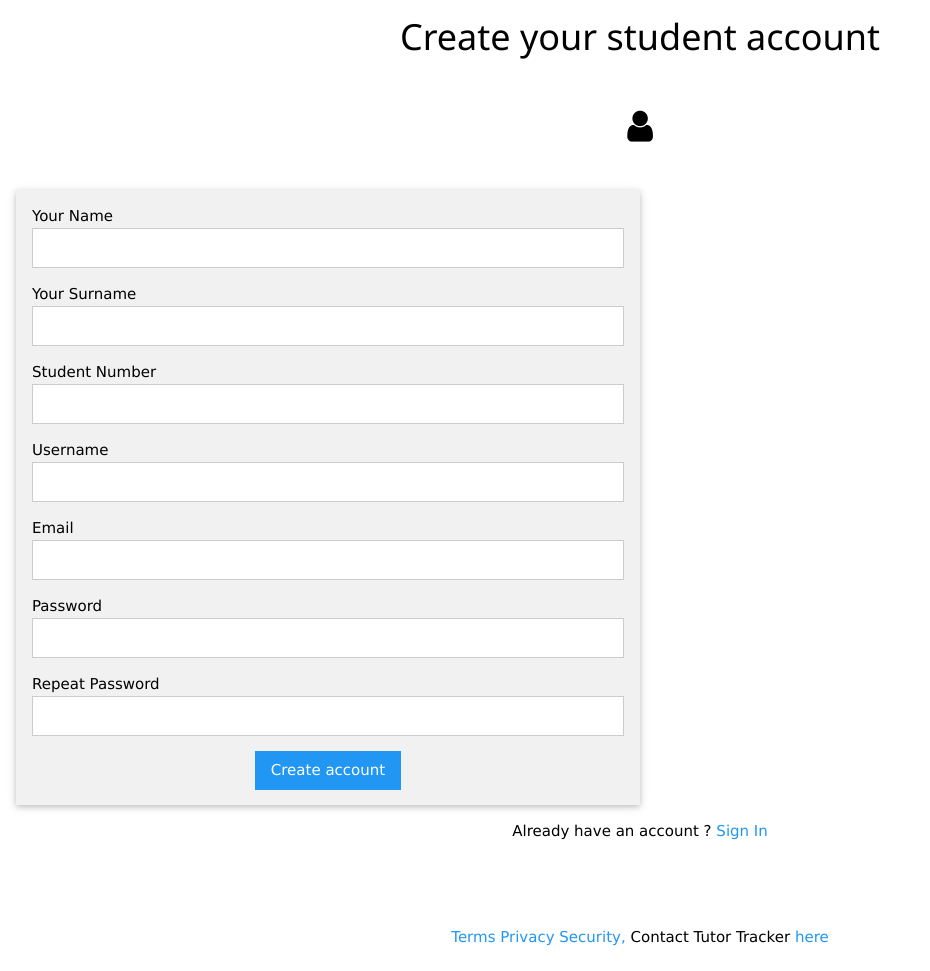
After one commit to Skhendle/Tutor-Tracking-Application, a Flask app: page /tutor/registration in a window 1280 px wide. The commit adds this page. Shown: the whole page, without its empty margins (0-930 px from the left). Run offline with Flask 2, Linux system fonts and the light colour scheme.

Commit message:
url routes for all pages working

```diff
--- /dev/null
+++ b/app/forms.py
@@ -0,0 +1,53 @@
+from flask_wtf import FlaskForm
+from wtforms import StringField, PasswordField, BooleanField, SubmitField, ValidationError
+from wtforms.validators import DataRequired, Email, EqualTo
+from app.models import User
+
+
+class LoginForm(FlaskForm):
+    username = StringField('Username', validators=[DataRequired()])
+    password = PasswordField('Password', validators=[DataRequired()])
+    remember_me = BooleanField('Remember Me')
+    submit = SubmitField('Sign In')
+
+class LectureRegForm(FlaskForm):
+    firstname = StringField('Your Name', validators=[DataRequired()])
+    lastname = StringField('Your Surname', validators=[DataRequired()])
+    username = StringField('Username', validators=[DataRequired()])
+    email = StringField('Email', validators=[DataRequired(), Email()])
+    employee_number = StringField('Employee Number',validators=[DataRequired()])
+    password1 = PasswordField('Password', validators=[DataRequired()])
+    password2 = PasswordField(
+        'Repeat Password', validators=[DataRequired(), EqualTo('password')])
+    submit = SubmitField('Create account')
+
+    def validate_username(self, username):
+        user = User.query.filter_by(username=username.data).first()
+        if user is not None:
+            raise ValidationError('Please use a different username.')
+
+    def validate_email(self, email):
+        user = User.query.filter_by(email=email.data).first()
+        if user is not None:
+            raise ValidationError('Please use a different email address.')
+
+
+class TutorRegForm(FlaskForm):
+    firstname = StringField('Your Name', validators=[DataRequired()])
+    lastname = StringField('Your Surname', validators=[DataRequired()])
+    username = StringField('Username', validators=[DataRequired()])
+    email = StringField('Email', validators=[DataRequired(), Email()])
+    student_number = StringField('Student Number',validators=[DataRequired()])
+    password1 = PasswordField('Password', validators=[DataRequired()])
+    password2 = PasswordField('Repeat Password', validators=[DataRequired(), EqualTo('password')])
+    submit = SubmitField('Create account')
+
+    def validate_username(self, username):
+        user = User.query.filter_by(username=username.data).first()
+        if user is not None:
+            raise ValidationError('Please use a different username.')
+
+    def validate_email(self, email):
+        user = User.query.filter_by(email=email.data).first()
+        if user is not None:
+            raise ValidationError('Please use a different email address.')
--- a/app/routes.py
+++ b/app/routes.py
@@ -1,7 +1,26 @@
 from app import app
-from flask import render_template
-
+from flask import render_template, url_for
+from app.forms import LoginForm, LectureRegForm, TutorRegForm
 
 @app.route('/')
 def index():
     return render_template('index.html', title='index')
+
+@app.route('/login', methods=['GET','POST'])
+def login():
+    form = LoginForm()
+    return render_template('auth/login.html',title='login',form=form)
+
+@app.route('/account_type', methods=['GET','POST'])
+def account_type():
+    return render_template('account_type.html',title='account type')
+
+@app.route('/tutor/registration', methods=['GET','POST'])
+def tutorRegistration():
+    form = TutorRegForm()
+    return render_template('auth/tutor_reg.html',title='tutor registation',form=form)
+
+@app.route('/lecture/registration', methods=['GET','POST'])
+def lectureRegistration():
+    form = LectureRegForm()
+    return render_template('auth/lecture_reg.html',title='lecture registation',form=form)
--- /dev/null
+++ b/app/templates/auth/tutor_reg.html
@@ -0,0 +1,37 @@
+{%extends "base.html"%}
+
+{%block title %}{{title}}{%endblock%}
+{%block desktop%}
+<h1 class= "w3-center">Create your student account</h1>
+    <p class= "w3-xxlarge w3-center"><i class="fa fa-user "></i></p>
+
+    <form class="w3-container w3-auto w3-card  w3-light-grey" style="width: 50%;">
+        <p><label class= "w3-left">{{form.firstname.label}}</label>{{form.firstname(class="w3-input w3-border")}}</p>
+        <p><label class= "w3-left">{{form.lastname.label}}</label>{{form.lastname(class="w3-input w3-border")}}</p>
+        <p><label class= "w3-left">{{form.student_number.label}}</label>{{form.student_number(class="w3-input w3-border")}}</p>
+        <p><label class= "w3-left">{{form.username.label}}</label>{{form.username(class="w3-input w3-border")}}</p>
+        <p><label class= "w3-left">{{form.email.label}}</label>{{form.email(class="w3-input w3-border")}}</p>
+        <p><label class= "w3-left">{{form.password1.label}}</label>{{form.password1(class="w3-input w3-border")}}</p>
+        <p><label class= "w3-left">{{form.password2.label}}</label>{{form.password2(class="w3-input w3-border")}}</p>
+        <p>{{form.submit(class="w3-button w3-blue")}}</p>
+    </form>
+    <p>Already have an account ? <a href= "{{url_for('login')}}" class= "w3-text-blue" style="text-decoration:none">Sign In</a></p>
+    <br>
+{%endblock%}
+
+{%block phones%}
+<h1 class= "w3-center">Create your student account</h1>
+    <p class= "w3-xxlarge w3-center"><i class="fa fa-user "></i></p>
+
+    <form class="w3-container w3-auto w3-card  w3-light-grey" style="width: 50%;">
+        <p><label class= "w3-left">{{form.firstname.label}}</label>{{form.firstname(class="w3-input w3-border")}}</p>
+        <p><label class= "w3-left">{{form.lastname.label}}</label>{{form.lastname(class="w3-input w3-border")}}</p>
+        <p><label class= "w3-left">{{form.student_number.label}}</label>{{form.student_number(class="w3-input w3-border")}}</p>
+        <p><label class= "w3-left">{{form.username.label}}</label>{{form.username(class="w3-input w3-border")}}</p>
+        <p><label class= "w3-left">{{form.email.label}}</label>{{form.email(class="w3-input w3-border")}}</p>
+        <p><label class= "w3-left">{{form.password1.label}}</label>{{form.password1(class="w3-input w3-border")}}</p>
+        <p><label class= "w3-left">{{form.password2.label}}</label>{{form.password2(class="w3-input w3-border")}}</p>
+        <p>{{form.submit(class="w3-button w3-blue")}}</p>
+    </form>
+    <p>Already have an account ? <a href= "{{url_for('login')}}" class= "w3-text-blue" style="text-decoration:none">Sign In</a></p>
+    <br>{%endblock%}
--- a/app/templates/index.html
+++ b/app/templates/index.html
@@ -9,6 +9,7 @@
       Through our platform, we aim to provide you with analysis tools that will help you as a tutor get ahead in extending a helping hand.
       As a lecturer, we aim to provide you with the best tool to get the most productivity out of tutorial sessions you host. </p>
 </h3>
+<p><a class="w3-button w3-green w3-margin" href="{{url_for('login')}}" style="width: 30%;">Sign in</a></p>
 {%endblock%}
 
 
@@ -20,4 +21,5 @@
       Through our platform, we aim to provide you with analysis tools that will help you as a tutor get ahead in extending a helping hand.
       As a lecturer, we aim to provide you with the best tool to get the most productivity out of tutorial sessions you host. </p>
 </h3>
+<p><a class="w3-button w3-green w3-margin" href="{{url_for('login')}}" style="width: 30%;">Sign in</a></p>
 {%endblock%}
```
Also changed, not shown: app/templates/account_type.html (added, +27 -0 lines), app/templates/auth/lecture_reg.html (added, +37 -0 lines), app/templates/auth/login.html (added, +31 -0 lines).
